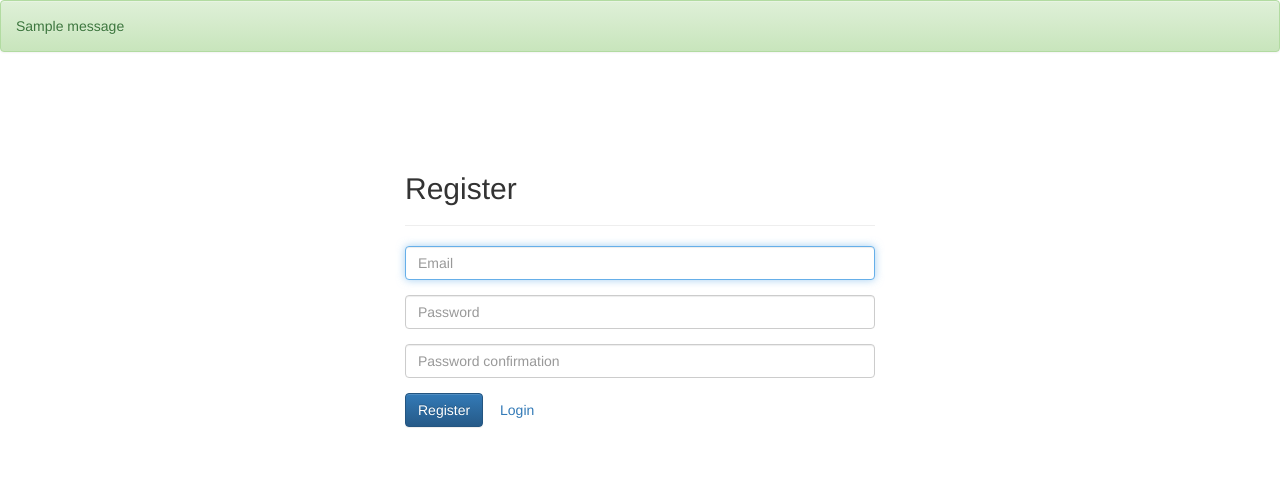
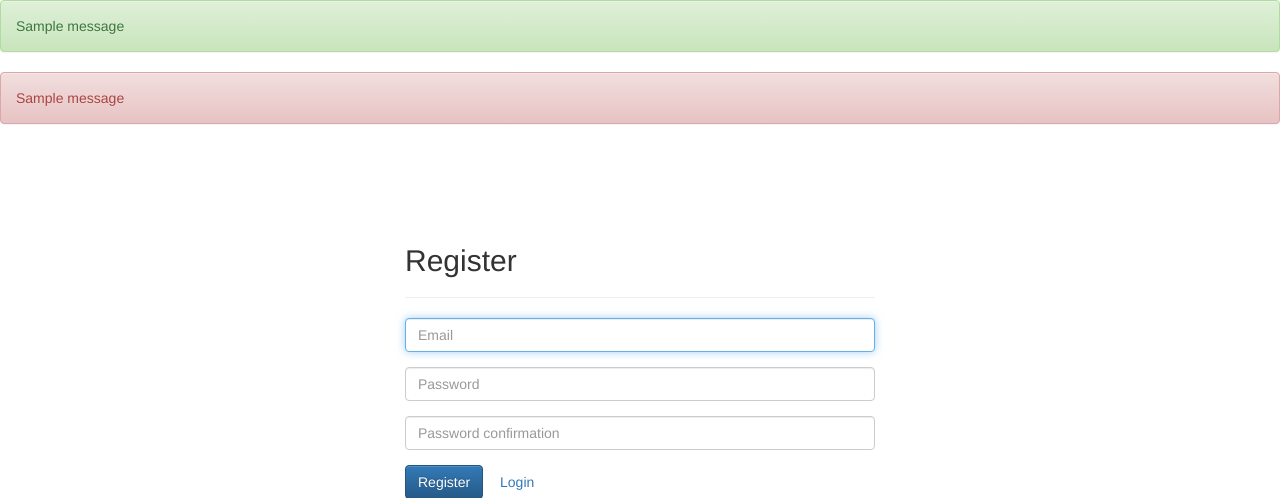
Before and after one commit to mbodock/chronos, a Flask app: page /register in a window 1280 px wide. Shown: the top 498 px of the page. Run offline with Flask 2, Linux system fonts and the light colour scheme; tables that the repository leaves empty hold one stand-in row (values such as "Sample post"); one stand-in notice (Sample message) is shown; some libraries are stand-ins or nearby versions.

Commit message:
Redirect user with message on clock errors

```diff
--- a/chronos/web/templates/_messages.html
+++ b/chronos/web/templates/_messages.html
@@ -3,3 +3,9 @@
         <div class="alert alert-success">{{ message }}</div>
     {% endfor %}
 {% endwith %}
+
+{% with messages = get_flashed_messages(category_filter=['error_message']) %}
+    {% for message in messages %}
+        <div class="alert alert-danger">{{ message }}</div>
+    {% endfor %}
+{% endwith %}
--- a/chronos/web/templates/dashboard/dashboard_base.html
+++ b/chronos/web/templates/dashboard/dashboard_base.html
@@ -2,8 +2,8 @@
 {% block body %}
 
     {% include 'dashboard/_navbar.html' %}
-
     <div class="container" style="margin-top:80px">
+        {% include '_messages.html' %}
         {% block container %}{% endblock %}
     </div>
 
--- a/chronos/web/views/view.py
+++ b/chronos/web/views/view.py
@@ -9,3 +9,6 @@ class View(object):
 
     def success_message(self, message):
         flash(message, 'success_message')
+
+    def error_message(self, message):
+        flash(message, 'error_message')
```
Also changed, not shown: chronos/tests/view_tests/clock_view_test.py (+9 -0 lines), chronos/web/views/clock_view.py (+8 -2 lines).
